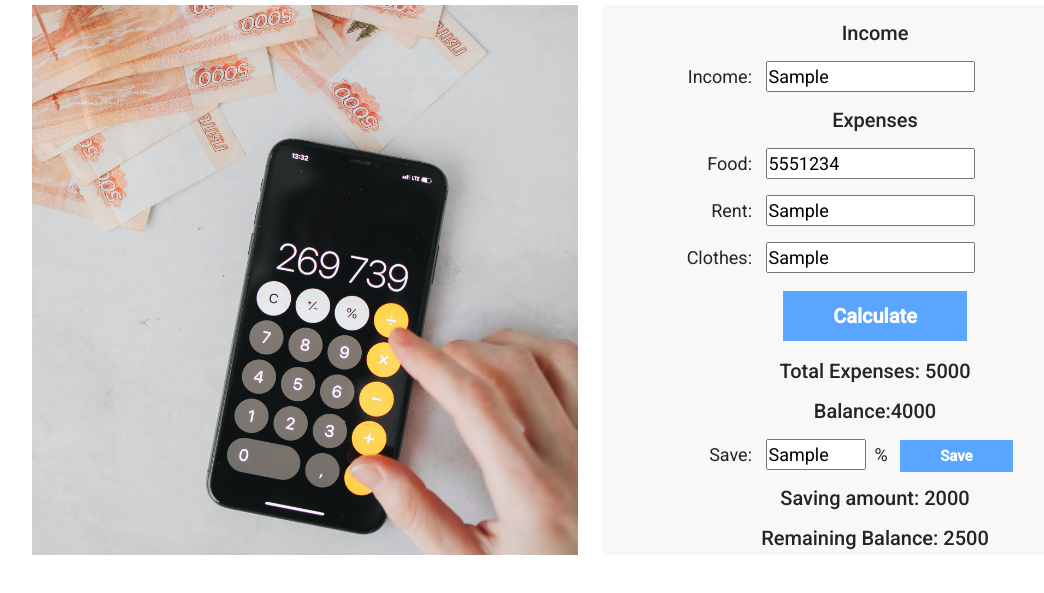
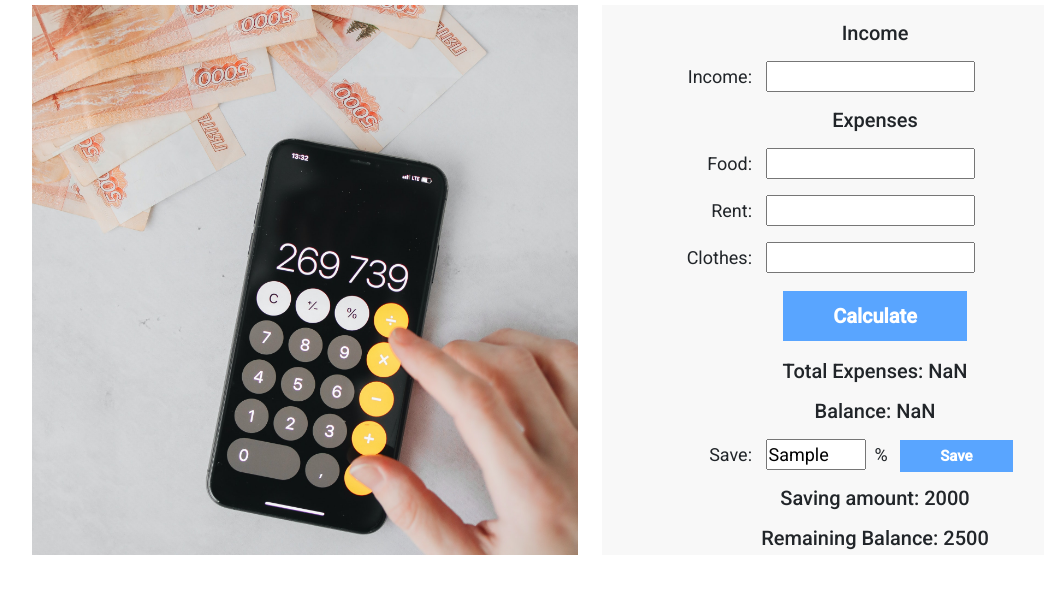
Before and after one commit to thowhidulislam/money-saver, a plain HTML site: page index.html in a window 1280 px wide. Both pictures are taken after typing "Sample", "5551234", "Sample", "Sample", "Sample" into the empty fields and a click on the button "Calculate". Shown: the part 93-686 px from the top of the page, without its empty margins (50-1094 px from the left). Drawn offline with nearby package versions, Linux system fonts and the light colour scheme.

Commit message:
calculate event handler added

```diff
--- a/index.html
+++ b/index.html
@@ -40,14 +40,15 @@
                         <input type="text" id="rent-expense-input"><br>
                         <label for="cloth-expense-input">Clothes:</label>
                         <input type="text" id="cloth-expense-input"><br>
-                        <button class="calculate-button">Calculate</button>
-                        <h5 class="text-center py-2">Total Expenses: 5000</h5>
-                        <h5 class="text-center">Balance:4000</h5>
+                        <button id="calculate-button" class="calculate-button">Calculate</button>
+                        <h5 class="text-center py-2">Total Expenses: <span id="total-expense">5000</span></h5>
+                        <h5 class="text-center">Balance: <span id="balance-total">4000</span></h5>
                         <label for="save-input">Save:</label>
                         <input type="text" id="save-input" class="save-input block"><span class="mx-2">%</span>
-                        <button class=" money-button-save">Save</button>
-                        <h5 class=" text-center py-2">Saving amount: 2000</h5>
-                        <h5 class=" text-center pb-2">Remaining Balance: 2500</h5>
+                        <button id="button-save" class=" money-button-save">Save</button>
+                        <h5 class=" text-center py-2">Saving amount: <span id="saving-amount-total">2000</span></h5>
+                        <h5 class=" text-center pb-2">Remaining Balance: <span id="remaining-balance-total">2500</span>
+                        </h5>
                     </div>
 
                 </div>
--- a/js/money-saver.js
+++ b/js/money-saver.js
@@ -0,0 +1,77 @@
+/*------------------
+expense calculation
+-------------------*/
+
+document.getElementById('calculate-button').addEventListener('click', function () {
+    // food input
+    const foodExpenseInput = document.getElementById('food-expense-input');
+    const foodExpenseInputText = foodExpenseInput.value;
+    const foodExpenseInputEntry = parseFloat(foodExpenseInputText);
+    console.log(foodExpenseInputEntry);
+
+    //rent input
+    const rentExpenseInput = document.getElementById('rent-expense-input');
+    const rentExpenseInputText = rentExpenseInput.value;
+    const rentExpenseInputEntry = parseFloat(rentExpenseInputText);
+    console.log(rentExpenseInputEntry);
+
+    //clothes input
+    const clothExpenseInput = document.getElementById('cloth-expense-input');
+    const clothExpenseInputText = clothExpenseInput.value;
+    const clothExpenseInputEntry = parseFloat(clothExpenseInputText);
+    console.log(clothExpenseInputEntry);
+
+    //total expenses
+    const totalExpense = document.getElementById('total-expense');
+    const totalExpenseText = totalExpense.innerText;
+    const finalTotalExpense = foodExpenseInputEntry + rentExpenseInputEntry + clothExpenseInputEntry;
+    parseFloat(finalTotalExpense);
+    totalExpense.innerText = finalTotalExpense;
+    console.log(totalExpense.innerText)
+
+    //income input
+    const incomeInput = document.getElementById('income-input');
+    const incomeInputText = incomeInput.value;
+    const incomeInputNumber = parseFloat(incomeInputText);
+
+    //balance total
+    const balanceTotal = document.getElementById('balance-total');
+    const balanceTotalText = balanceTotal.innerText;
+    const finalBalanceTotal = incomeInputNumber - finalTotalExpense;
+    // const balanceTotalNumber = parseFloat(finalBalanceTotal);
+    balanceTotal.innerText = finalBalanceTotal;
+    console.log(finalBalanceTotal);
+
+
+
+
+    // clear the food expense input field
+    foodExpenseInput.value = '';
+    rentExpenseInput.value = '';
+    clothExpenseInput.value = '';
+    incomeInput.value = '';
+})
+
+//save event handler
+document.getElementById('button-save').addEventListener('click', function () {
+    //save input field
+    const saveAmount = document.getElementById('save-input');
+    const saveAmountText = saveAmount.value;
+    const savingPercentage = parseFloat(saveAmountText);
+
+    // get income input field
+    const incomeInput = document.getElementById('income-input');
+    const incomeInputText = incomeInput.value;
+    const incomeInputNumber = parseFloat(incomeInputText);
+
+    //percentage calculation
+    const savePercentageAmount = (incomeInputNumber * savingPercentage) / 100;
+    console.log(savePercentageAmount);
+
+    //showing saving amount
+    const savingAmountDisplay = document.getElementById('saving-amount-total');
+    const savingAmountDisplayText = savingAmountDisplay.innerText;
+    const savingAmountDisplayNumber = parseFloat(savingAmountDisplayText);
+    savingAmountDisplay.innerText = savePercentageAmount;
+
+})
```
